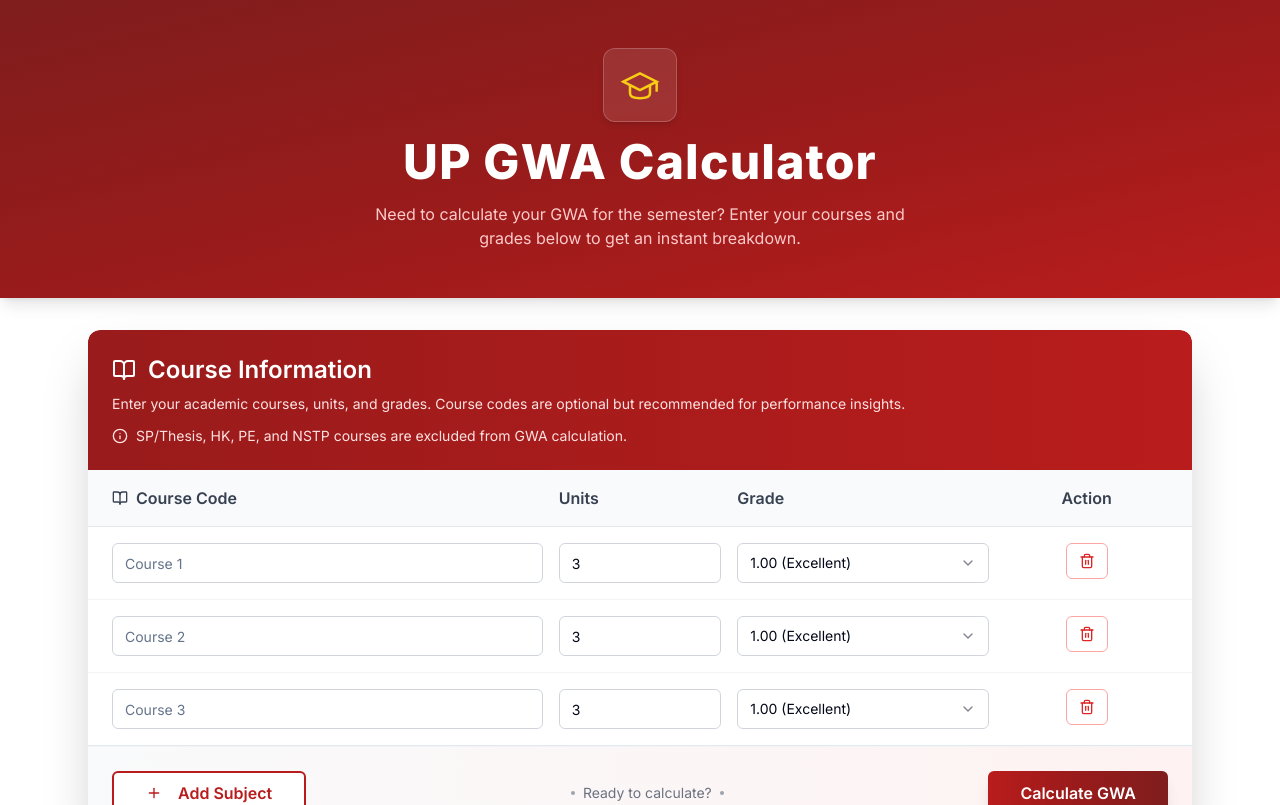
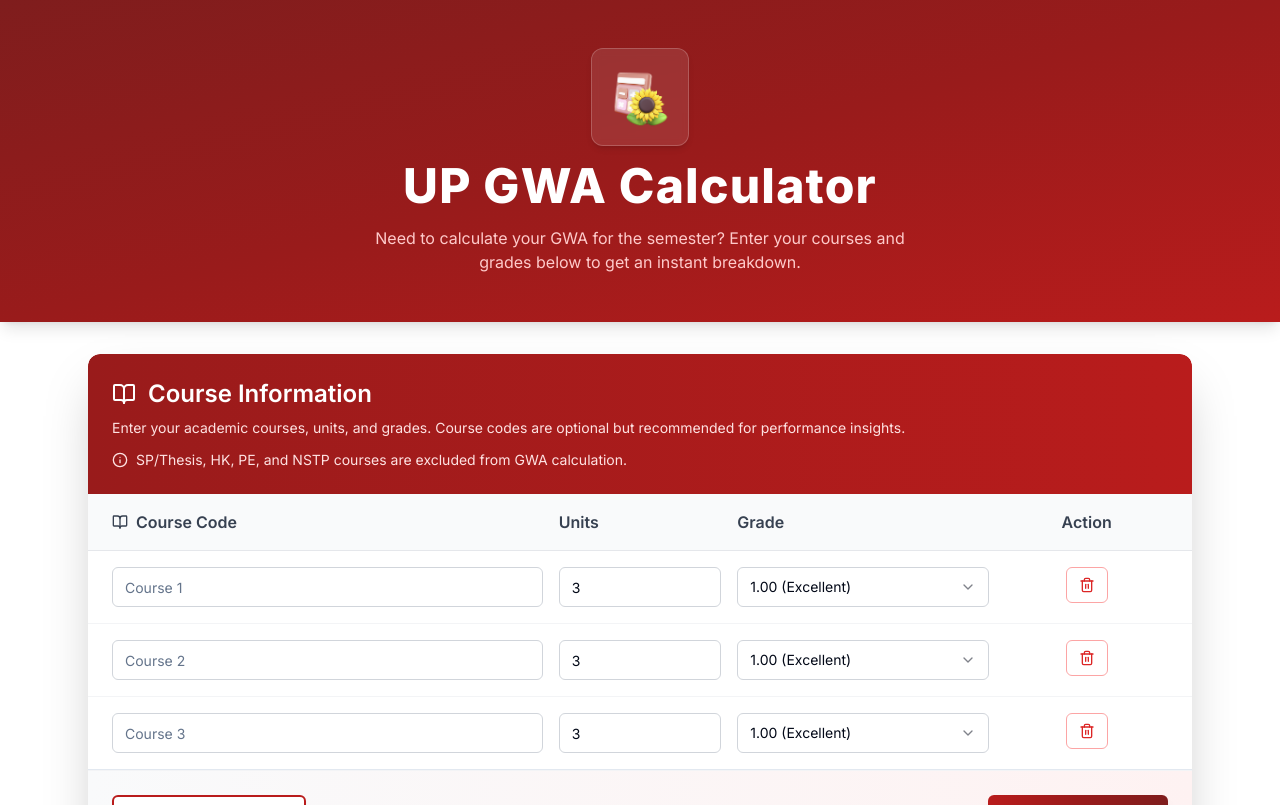
Before and after one commit to bernardjezua/gwa, a Next.js app: page / in a window 1280 px wide. Shown: the top 805 px of the page. Built offline with nearby package versions, Linux system fonts and the light colour scheme.

Commit message:
feat: updated logo

```diff
--- a/components/header.tsx
+++ b/components/header.tsx
@@ -5,17 +5,7 @@ export default function Header() {
         <div className="flex flex-col items-center justify-center gap-4 text-center">
           {/* Logo Icon */}
           <div className="bg-white/10 backdrop-blur-sm p-4 rounded-xl border border-white/20 shadow-md">
-            <svg
-              xmlns="http://www.w3.org/2000/svg"
-              className="w-10 h-10 text-yellow-400"
-              fill="none"
-              viewBox="0 0 24 24"
-              stroke="currentColor"
-              strokeWidth="1.5"
-            >
-              <path d="M22 10v6M2 10l10-5 10 5-10 5z" />
-              <path d="M6 12v5c0 2 2 3 6 3s6-1 6-3v-5" />
-            </svg>
+            <img src="/favicon.png" alt="UP GWA Calculator Logo" className="w-16 h-16" />
           </div>
 
           {/* Title & Tagline */}
```
Also changed, not shown: public/favicon.png (added).
